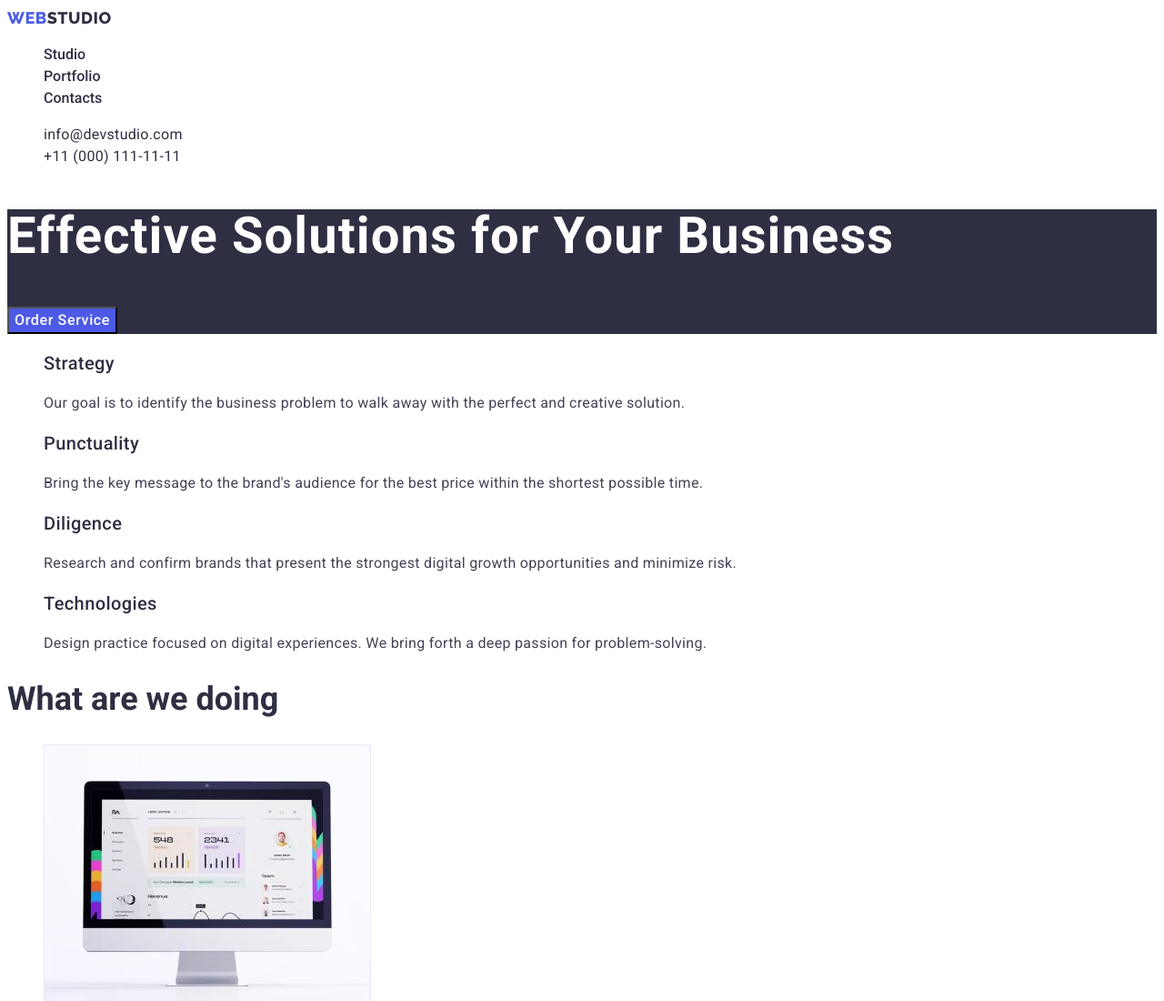
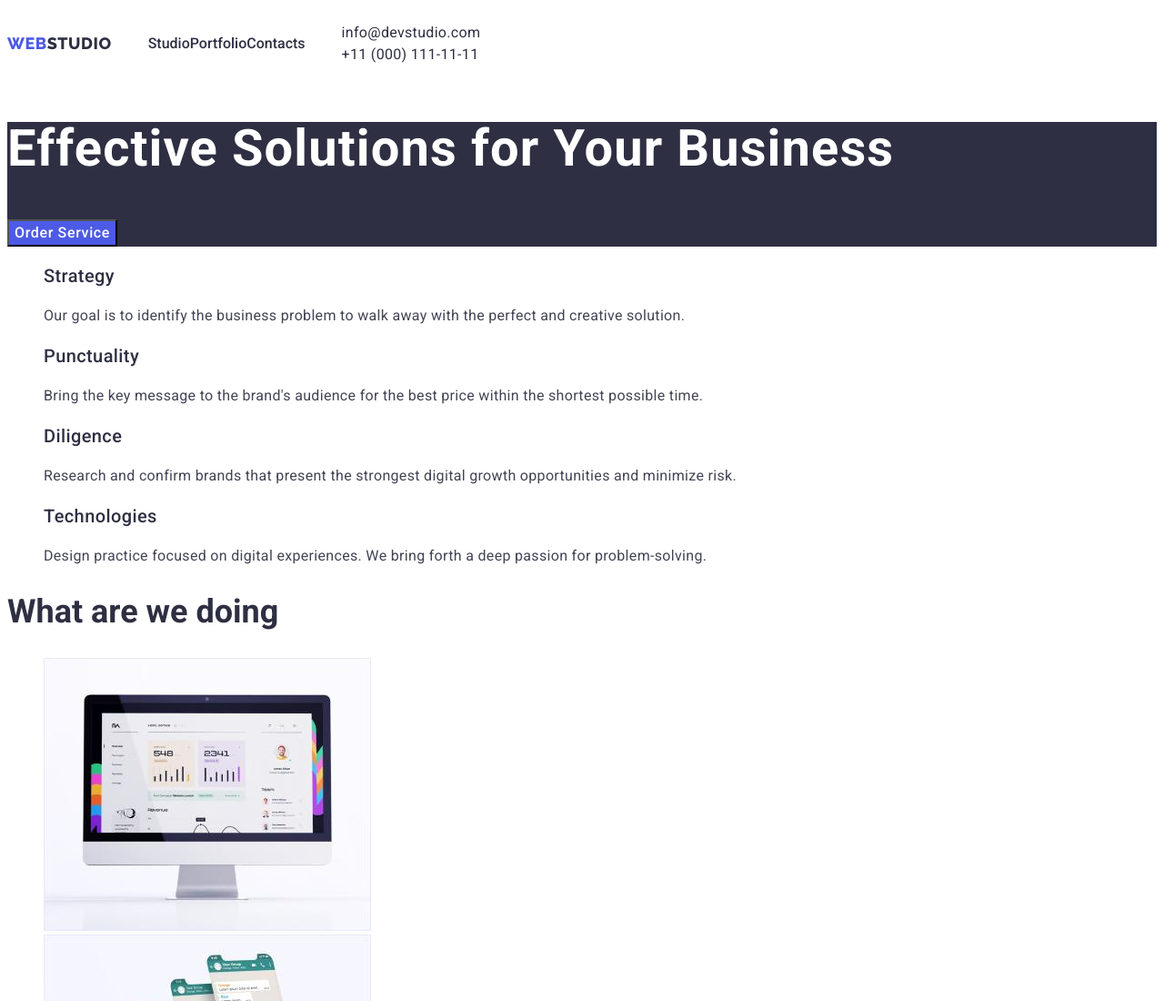
Before and after one commit to Slava-Melnychuk/goit-markup-hw-03, a plain HTML site: page index.html in a window 1280 px wide. Shown: the top 1100 px of the page at 91% size. Drawn offline with Linux system fonts and the light colour scheme.

Commit message:
header flex test

```diff
--- a/css/styles.css
+++ b/css/styles.css
@@ -44,6 +44,7 @@ a {
 	line-height: 1.11;
 	color: var(--dark-color);
 }
+
 /* ----------BODY-------- */
 body {
 	background-color: #ffffff;
@@ -71,11 +72,21 @@ body {
 	color: var(--primary-brand-color);
 }
 
+.header-container{
+	display: flex;
+}
+
+.header-nav{
+	display: flex;
+	align-items: center;
+}
+
 .menu {
 	color: var(--dark-color);
 	font-weight: 500;
 	font-size: 16px;
 	line-height: 1.5;
+	display: flex;
 }
 
 .menu-item:hover,
@@ -95,6 +106,7 @@ body {
 .contact-item:focus {
 	color: var(--pressed-state-color);
 }
+
 
 /* ----------MAIN-------- */
 
--- a/index.html
+++ b/index.html
@@ -16,6 +16,7 @@
 	<body>
 		<!-- Header -->
 		<header class="header">
+			<div class="container header-container">
 				<nav class="header-nav">
 					<a class="header-nav-logo link" href="./index.html">
 						<span class="header-nav-logo-span header-nav-logo">Web</span>
@@ -43,6 +44,7 @@
 						</a>
 					</li>
 				</ul>
+			</div>
 		</header>
 		<!-- Main -->
 		<main>
```
Lines whose indentation alone changed are shown as unchanged.
